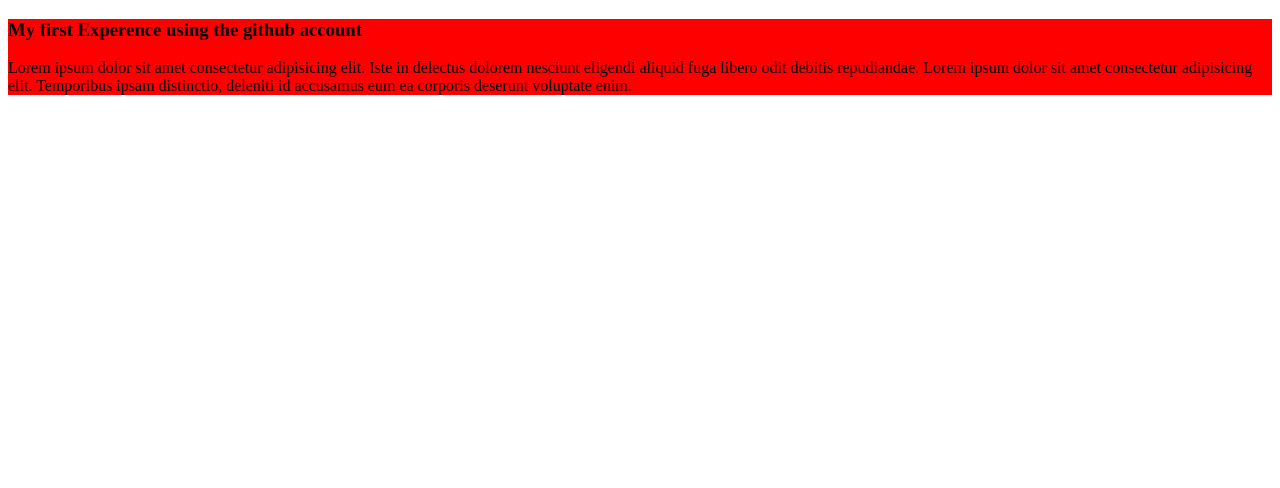
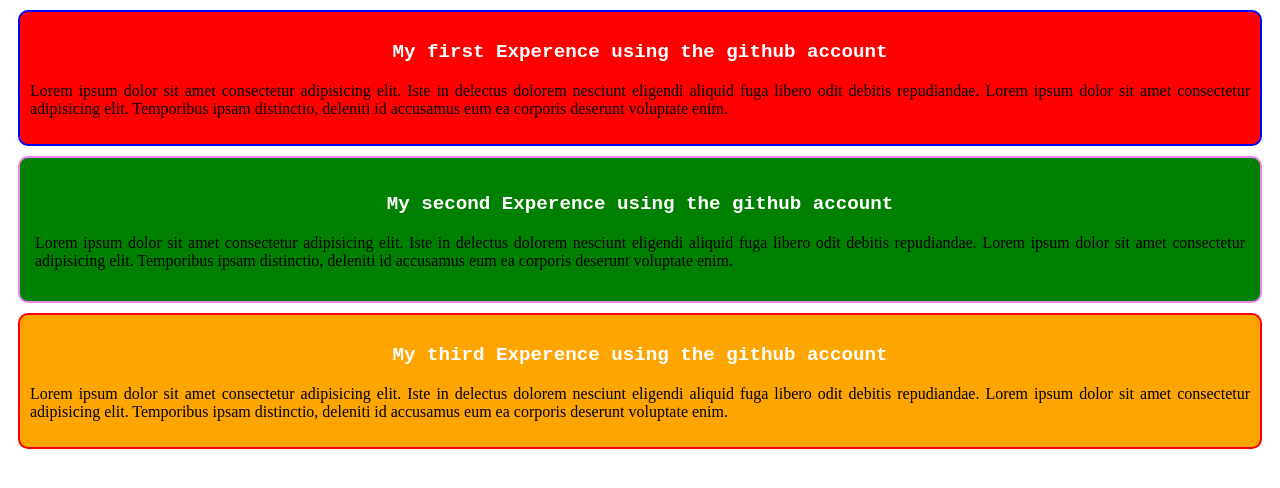
Before and after one commit to rjriajul1/my-first-goal, a plain HTML site: page index.html in a window 1280 px wide. Drawn offline with Linux system fonts and the light colour scheme.

Commit message:
added the second blog

```diff
--- a/index.html
+++ b/index.html
@@ -11,5 +11,13 @@
         <h3>My first Experence using the github account</h3>
         <p>Lorem ipsum dolor sit amet consectetur adipisicing elit. Iste in delectus dolorem nesciunt eligendi aliquid fuga libero odit debitis repudiandae. Lorem ipsum dolor sit amet consectetur adipisicing elit. Temporibus ipsam distinctio, deleniti id accusamus eum ea corporis deserunt voluptate enim.</p>
     </div>
+    <div class="second-class">
+        <h3>My second Experence using the github account</h3>
+        <p>Lorem ipsum dolor sit amet consectetur adipisicing elit. Iste in delectus dolorem nesciunt eligendi aliquid fuga libero odit debitis repudiandae. Lorem ipsum dolor sit amet consectetur adipisicing elit. Temporibus ipsam distinctio, deleniti id accusamus eum ea corporis deserunt voluptate enim.</p>
+    </div>
+    <div class="third-class">
+        <h3>My third Experence using the github account</h3>
+        <p>Lorem ipsum dolor sit amet consectetur adipisicing elit. Iste in delectus dolorem nesciunt eligendi aliquid fuga libero odit debitis repudiandae. Lorem ipsum dolor sit amet consectetur adipisicing elit. Temporibus ipsam distinctio, deleniti id accusamus eum ea corporis deserunt voluptate enim.</p>
+    </div>
 </body>
 </html>
--- a/style.css/bolg.css
+++ b/style.css/bolg.css
@@ -1,3 +1,31 @@
 div{
     background-color: red;
+    padding: 10px;
+    margin: 10px;
+    text-align: justify;
+    border: 2px solid blue;
+    border-radius: 10px;
+
 }
+.second-class{
+    background-color: green;
+    padding: 15px;
+    margin: 10px;
+    text-align: justify;
+    border: 2px solid violet;
+    border-radius:10px ;
+}
+.third-class{
+    background-color: orange;
+    padding: 10px;
+    margin: 10px;
+    text-align: justify;
+    border: 2px solid red;
+    border-radius: 10px;
+}
+h3{
+    text-align: center;
+    color: white;
+    font-size: larger;
+    font-family: 'Courier New', Courier, monospace;
+}
```
